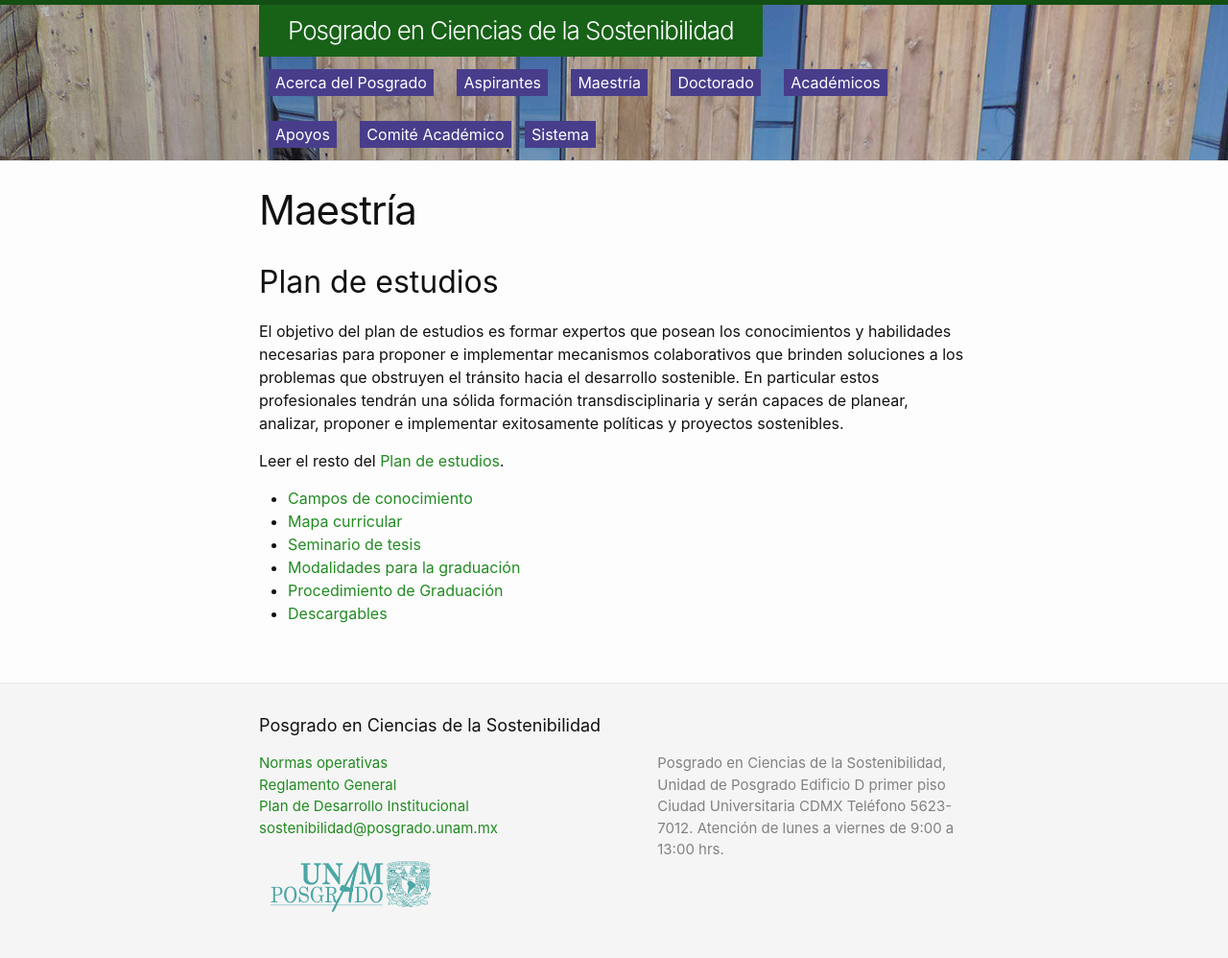
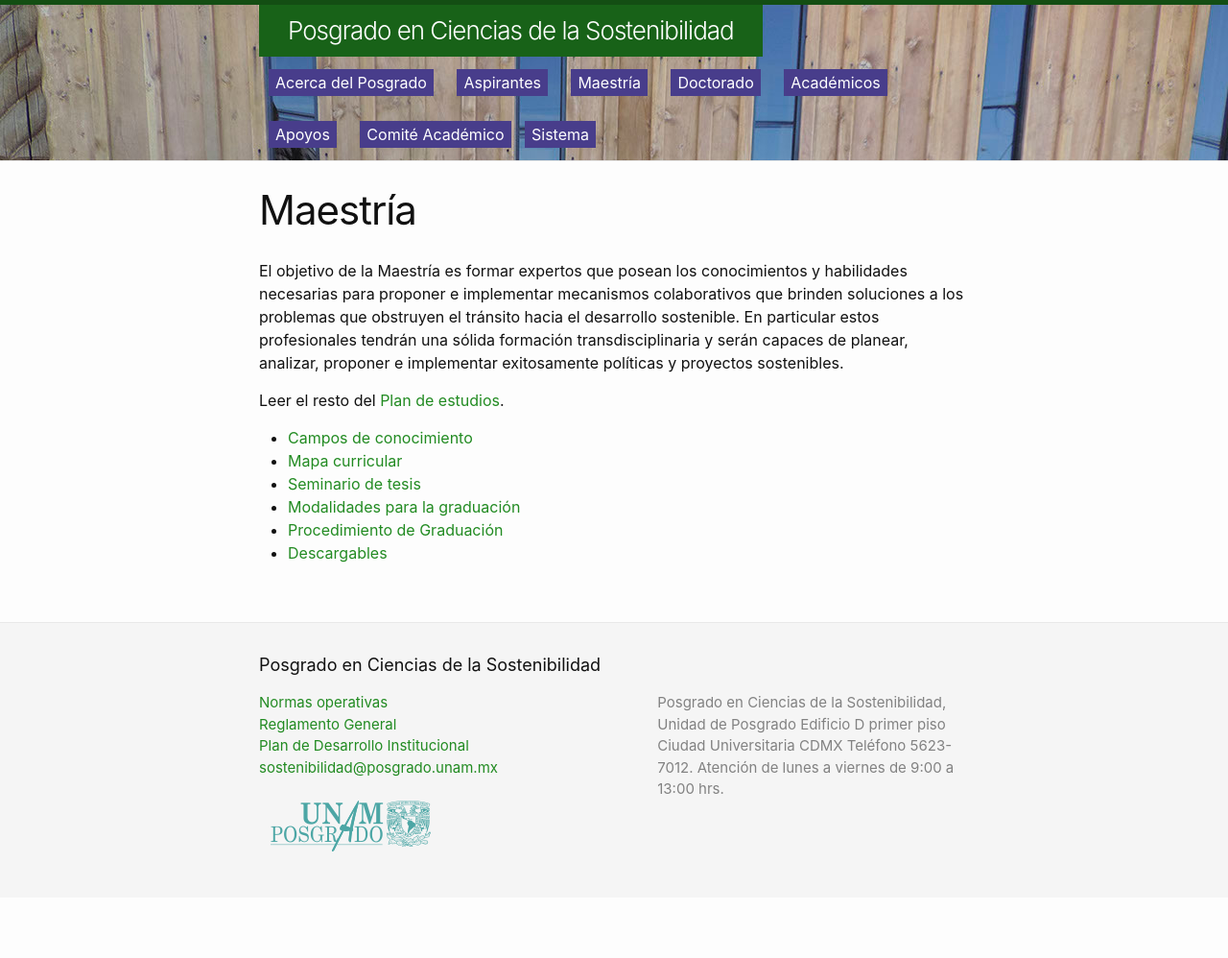
Before and after one commit to pcs-unam/pcs-unam.github.io, a Jekyll site: the page built from 02_maestria.md, in a window 1280 px wide. Shown: the whole page at 96% size. Built offline with Jekyll 4.4.1, drawn with Linux system fonts in a browser that asks for light colours; after the commit the page ends 935 px from its top, so only the background shows below that.

Commit message:
Update 02_maestria.md

```diff
--- a/02_maestria.md
+++ b/02_maestria.md
@@ -6,9 +6,7 @@ pleca: /assets/plecas/p07.jpg
 menu: true
 ---
 
-## Plan de estudios
-
-El objetivo del plan de estudios es formar expertos que posean los conocimientos y habilidades
+El objetivo de la Maestría es formar expertos que posean los conocimientos y habilidades
 necesarias para proponer e implementar mecanismos colaborativos que brinden soluciones a los
 problemas que obstruyen el tránsito hacia el desarrollo sostenible. En particular estos profesionales
 tendrán una sólida formación transdisciplinaria y serán capaces de planear, analizar, proponer e
```
